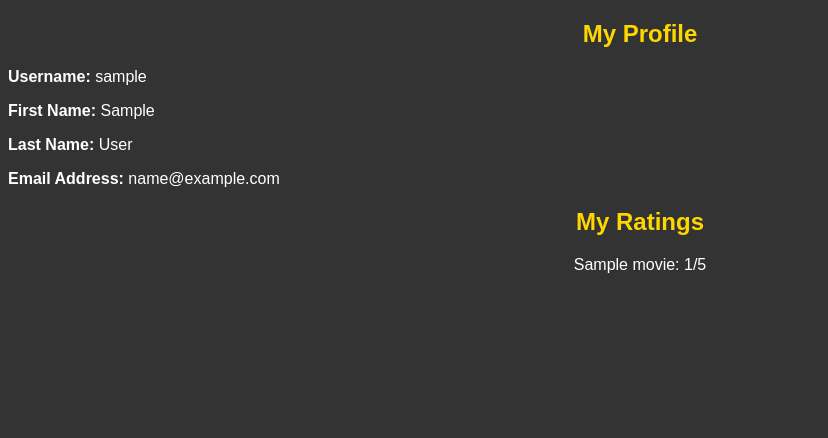
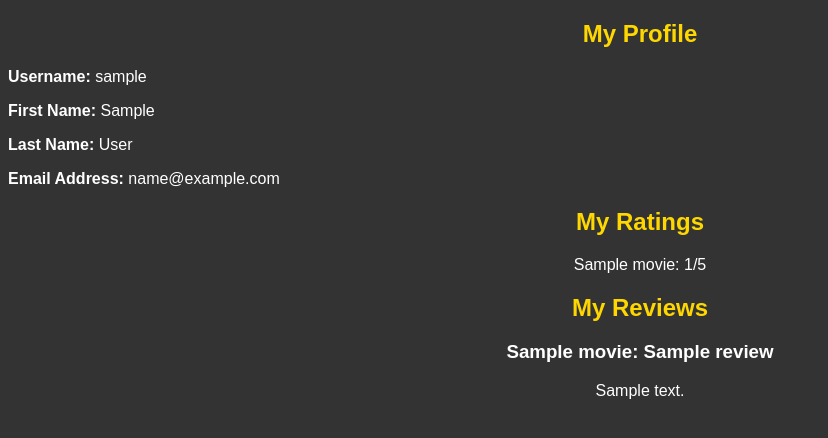
Before and after one commit to tahirkhan54321/Movie-Recommendation-Python, a Django app: page /profile/ in a window 1280 px wide. Shown: the part 26-464 px from the top of the page, without its empty margins (0-828 px from the left). Run offline with Django 5.2, Linux system fonts and the light colour scheme; a user stored in the database is signed in; tables that the repository leaves empty hold one stand-in row (values such as "Sample post").

Commit message:
User's reviews added to their profile page

```diff
--- a/base/templates/user_profile.html
+++ b/base/templates/user_profile.html
@@ -13,6 +13,7 @@
     <main class="user_profile">
         {% if user.is_authenticated %}
             <h2>My Profile</h2>
+            <!-- Basic info -->
             <div class="profile-info">
                 <p><strong>Username:</strong> {{ user.username }}</p>
                 <p><strong>First Name:</strong> {{ user.first_name }}</p>
@@ -20,6 +21,7 @@
                 <p><strong>Email Address:</strong> {{ user.email }}</p>
             </div>
 
+            <!-- Ratings -->
             <h2>My Ratings</h2>
             {% if user_ratings %}
                 <ul>
@@ -31,6 +33,17 @@
                 <p>You haven't rated any movies yet.</p>
             {% endif %}
 
+            <!-- Reviews -->
+             <h2>My Reviews</h2>
+             {% if user_reviews %}
+                <ul>
+                    {% for review in user_reviews %}
+                        <h3>{{ review.movie.title }}: {{ review.title }}</h3>
+                        <p>{{ review.review }}</p>
+                    {% endfor %}
+                </ul>
+             {% endif %}
+
         {% else %}
             <p>You need to be logged in to view your profile.</p>
         {% endif %}
--- a/base/views.py
+++ b/base/views.py
@@ -125,9 +125,11 @@ def logoutUser(request):
 @login_required
 def user_profile(request):
     user_ratings = Rating.objects.filter(user=request.user).select_related('movie')  # Fetch ratings
+    user_reviews = Review.objects.filter(user=request.user).select_related('movie')
 
     context = {
-        'user_ratings': user_ratings
+        'user_ratings': user_ratings,
+        'user_reviews': user_reviews,
     }
     return render(request, 'user_profile.html', context)
 
```
